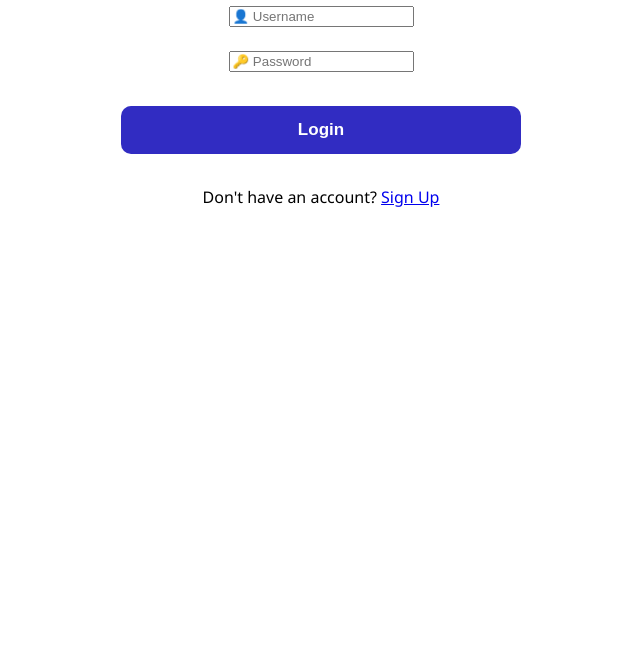
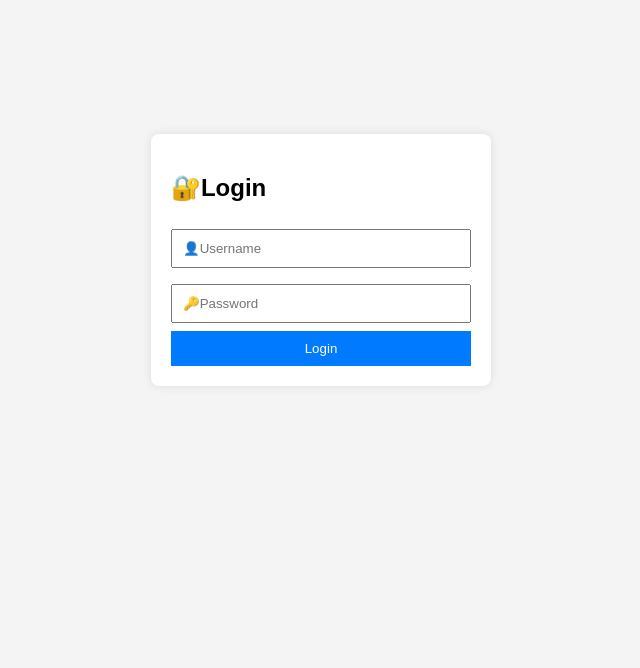
Before and after one commit to sreya607/health-advice-app, a plain HTML site: page login.html in a window 1280 px wide. Shown: the part 148-816 px from the top of the page, without its empty margins (319-959 px from the left). Drawn offline with Linux system fonts and the light colour scheme.

Commit message:
Add files via upload

```diff
--- a/login.html
+++ b/login.html
@@ -2,43 +2,59 @@
 <html lang="en">
 <head>
   <meta charset="UTF-8" />
-  <title>Login | Health Advice App</title>
-  <link rel="stylesheet" href="style.css" />
+  <meta name="viewport" content="width=device-width, initial-scale=1" />
+  <title>Login Page</title>
+  <style>
+    body {
+      font-family: Arial, sans-serif;
+      background: #f4f4f4;
+      display: flex;
+      justify-content: center;
+      align-items: center;
+      height: 100vh;
+    }
+    .login-container {
+      background: white;
+      padding: 20px;
+      border-radius: 8px;
+      box-shadow: 0 0 10px rgba(0,0,0,0.1);
+      width: 300px;
+    }
+    .login-container input {
+      width: 100%;
+      padding: 10px;
+      margin: 8px 0;
+      box-sizing: border-box;
+    }
+    .login-container button {
+      width: 100%;
+      padding: 10px;
+      background: #007bff;
+      color: white;
+      border: none;
+      cursor: pointer;
+    }
+    .login-container button:hover {
+      background: #0056b3;
+    }
+  </style>
 </head>
 <body>
-  <div class="container" style="max-width: 400px; margin: 80px auto; text-align: center;">
-    <h2 class="title">🔐 Login</h2>
-    <form onsubmit="return loginUser()">
-      <input type="text" id="loginUsername" placeholder="👤 Username" required /><br><br>
-      <input type="password" id="loginPassword" placeholder="🔑 Password" required /><br><br>
-      <button type="submit" class="big-button">Login</button>
+  <div class="login-container">
+    <h2>🔐Login</h2>
+    <form id="loginForm">
+      <input type="text" id="👤username" placeholder="👤Username" required />
+      <input type="password" id="🔑password" placeholder="🔑Password" required />
+      <button type="submit">Login</button>
     </form>
-    <p style="margin-top: 20px;">
-      Don't have an account? <a href="signup.html">Sign Up</a>
-    </p>
   </div>
 
   <script>
-    function loginUser() {
-      const user = localStorage.getItem("user");
-      if (!user) {
-        alert("❌ No user found. Please sign up first.");
-        return false;
-      }
-
-      const { username, password } = JSON.parse(user);
-      const enteredUser = document.getElementById("loginUsername").value;
-      const enteredPass = document.getElementById("loginPassword").value;
-
-      if (enteredUser === username && enteredPass === password) {
-        alert("✅ Login successful!");
-        window.location.href = "index.html";
-      } else {
-        alert("❌ Incorrect username or password.");
-      }
-
-      return false; // Prevent form submit
-    }
+    document.getElementById("loginForm").addEventListener("submit", function(event) {
+      event.preventDefault();
+      // No checking, simply redirect
+      window.location.href = "index.html";
+    });
   </script>
 </body>
 </html>
```
Also changed, not shown: index.html (+82 -1 lines), script.js (+19 -0 lines).
